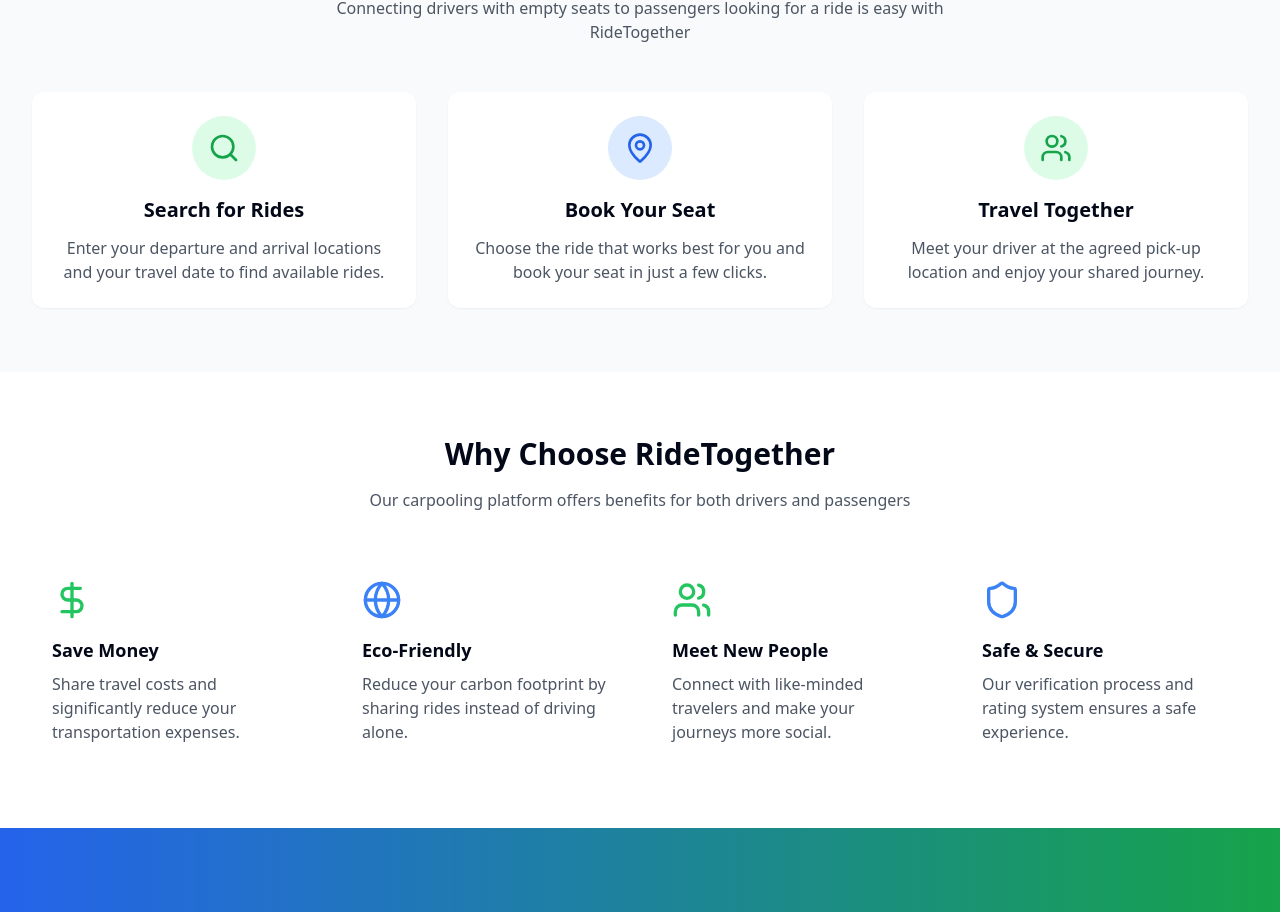
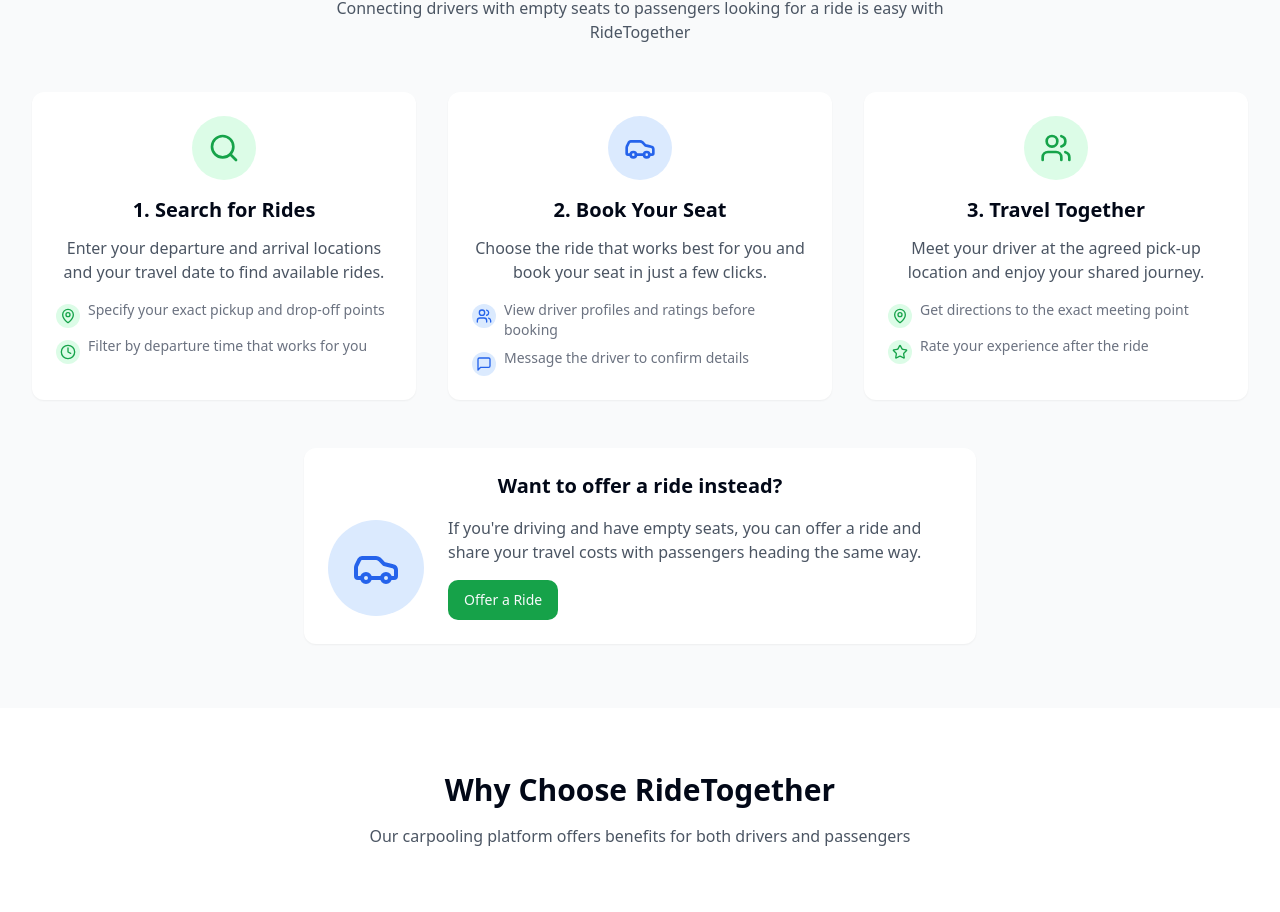
Before and after one commit to ghofranesebteoui/ride-together-buddy, a React (Vite) app: page / in a window 1280 px wide. Shown: the part 796-1708 px from the top of the page. Built offline with nearby package versions, Linux system fonts and the light colour scheme.

Commit message:
Add "How It Works" section
Complete the "How It Works" section on the index page.

```diff
--- a/src/pages/Index.tsx
+++ b/src/pages/Index.tsx
@@ -1,11 +1,10 @@
-
 import React from 'react';
 import { useNavigate } from 'react-router-dom';
 import Navbar from '@/components/Navbar';
 import Footer from '@/components/Footer';
 import { Button } from '@/components/ui/button';
 import { Input } from '@/components/ui/input';
-import { Search, MapPin, Users, DollarSign, Shield, Globe, Clock } from 'lucide-react';
+import { Search, MapPin, Users, DollarSign, Shield, Globe, Clock, Car, MessageSquare, Star } from 'lucide-react';
 
 const Index = () => {
   const navigate = useNavigate();
@@ -115,34 +114,100 @@ const Index = () => {
             </div>
 
             <div className="grid grid-cols-1 md:grid-cols-3 gap-8">
+              {/* Step 1 */}
               <div className="bg-white p-6 rounded-lg shadow-sm text-center">
                 <div className="w-16 h-16 bg-ride-green-100 rounded-full flex items-center justify-center mx-auto mb-4">
                   <Search className="h-8 w-8 text-ride-green-600" />
                 </div>
-                <h3 className="text-xl font-semibold mb-3">Search for Rides</h3>
+                <h3 className="text-xl font-semibold mb-3">1. Search for Rides</h3>
                 <p className="text-gray-600">
                   Enter your departure and arrival locations and your travel date to find available rides.
                 </p>
+                <div className="mt-4 space-y-2 text-left">
+                  <div className="flex items-start">
+                    <div className="bg-ride-green-100 rounded-full p-1 mr-2 mt-1">
+                      <MapPin className="h-4 w-4 text-ride-green-600" />
+                    </div>
+                    <p className="text-sm text-gray-500">Specify your exact pickup and drop-off points</p>
+                  </div>
+                  <div className="flex items-start">
+                    <div className="bg-ride-green-100 rounded-full p-1 mr-2 mt-1">
+                      <Clock className="h-4 w-4 text-ride-green-600" />
+                    </div>
+                    <p className="text-sm text-gray-500">Filter by departure time that works for you</p>
+                  </div>
+                </div>
               </div>
 
+              {/* Step 2 */}
               <div className="bg-white p-6 rounded-lg shadow-sm text-center">
                 <div className="w-16 h-16 bg-ride-blue-100 rounded-full flex items-center justify-center mx-auto mb-4">
-                  <MapPin className="h-8 w-8 text-ride-blue-600" />
+                  <Car className="h-8 w-8 text-ride-blue-600" />
                 </div>
-                <h3 className="text-xl font-semibold mb-3">Book Your Seat</h3>
+                <h3 className="text-xl font-semibold mb-3">2. Book Your Seat</h3>
                 <p className="text-gray-600">
                   Choose the ride that works best for you and book your seat in just a few clicks.
                 </p>
+                <div className="mt-4 space-y-2 text-left">
+                  <div className="flex items-start">
+                    <div className="bg-ride-blue-100 rounded-full p-1 mr-2 mt-1">
+                      <Users className="h-4 w-4 text-ride-blue-600" />
+                    </div>
+                    <p className="text-sm text-gray-500">View driver profiles and ratings before booking</p>
+                  </div>
+                  <div className="flex items-start">
+                    <div className="bg-ride-blue-100 rounded-full p-1 mr-2 mt-1">
+                      <MessageSquare className="h-4 w-4 text-ride-blue-600" />
+                    </div>
+                    <p className="text-sm text-gray-500">Message the driver to confirm details</p>
+                  </div>
+                </div>
               </div>
 
+              {/* Step 3 */}
               <div className="bg-white p-6 rounded-lg shadow-sm text-center">
                 <div className="w-16 h-16 bg-ride-green-100 rounded-full flex items-center justify-center mx-auto mb-4">
                   <Users className="h-8 w-8 text-ride-green-600" />
                 </div>
-                <h3 className="text-xl font-semibold mb-3">Travel Together</h3>
+                <h3 className="text-xl font-semibold mb-3">3. Travel Together</h3>
                 <p className="text-gray-600">
                   Meet your driver at the agreed pick-up location and enjoy your shared journey.
                 </p>
+                <div className="mt-4 space-y-2 text-left">
+                  <div className="flex items-start">
+                    <div className="bg-ride-green-100 rounded-full p-1 mr-2 mt-1">
+                      <MapPin className="h-4 w-4 text-ride-green-600" />
+                    </div>
+                    <p className="text-sm text-gray-500">Get directions to the exact meeting point</p>
+                  </div>
+                  <div className="flex items-start">
+                    <div className="bg-ride-green-100 rounded-full p-1 mr-2 mt-1">
+                      <Star className="h-4 w-4 text-ride-green-600" />
+                    </div>
+                    <p className="text-sm text-gray-500">Rate your experience after the ride</p>
+                  </div>
+                </div>
+              </div>
+            </div>
+
+            {/* Additional step - Offering rides */}
+            <div className="mt-12 bg-white p-6 rounded-lg shadow-sm max-w-2xl mx-auto">
+              <h3 className="text-xl font-semibold mb-4 text-center">Want to offer a ride instead?</h3>
+              <div className="flex flex-col md:flex-row items-center gap-6">
+                <div className="w-24 h-24 bg-ride-blue-100 rounded-full flex items-center justify-center shrink-0">
+                  <Car className="h-12 w-12 text-ride-blue-600" />
+                </div>
+                <div>
+                  <p className="text-gray-600 mb-4">
+                    If you're driving and have empty seats, you can offer a ride and share your travel costs with passengers heading the same way.
+                  </p>
+                  <Button
+                    onClick={() => navigate('/offer')}
+                    className="w-full md:w-auto"
+                  >
+                    Offer a Ride
+                  </Button>
+                </div>
               </div>
             </div>
           </div>
```
